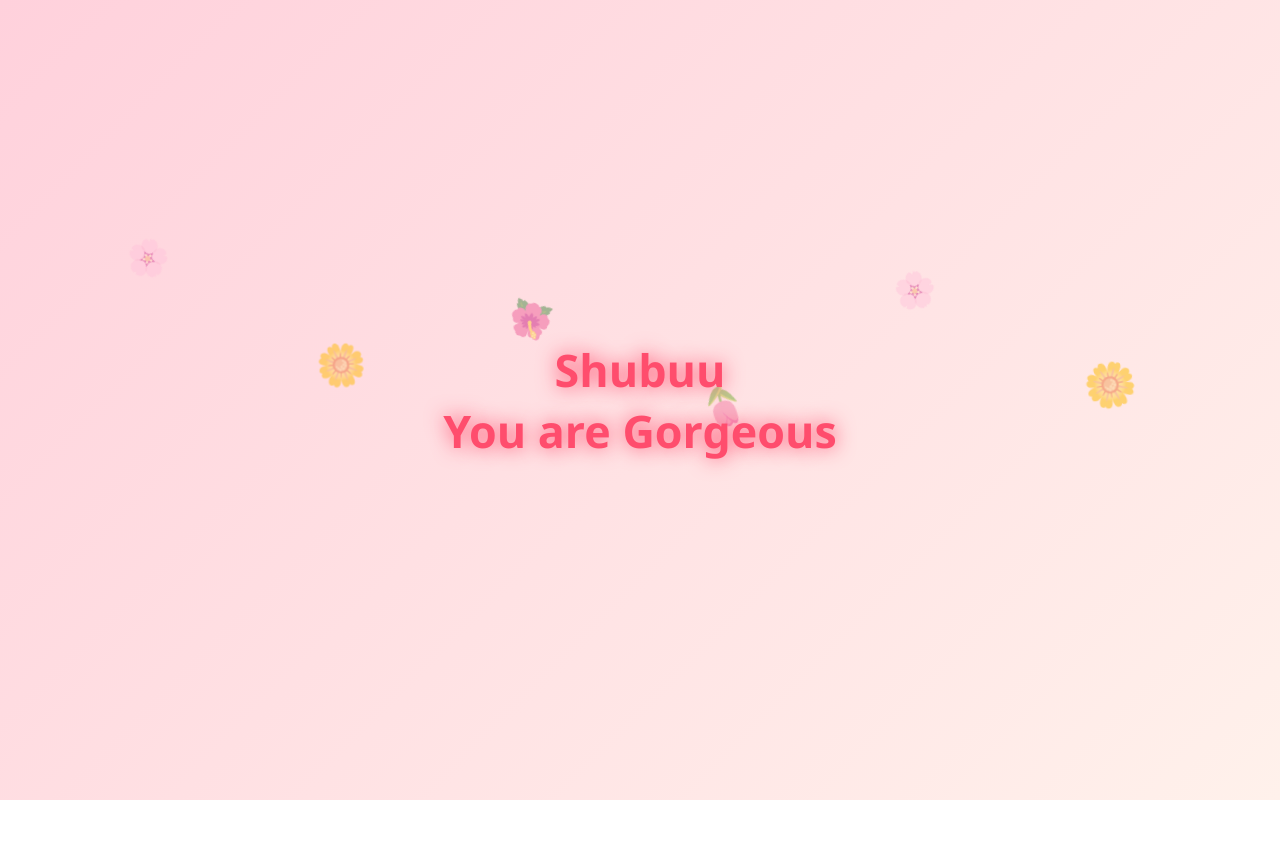
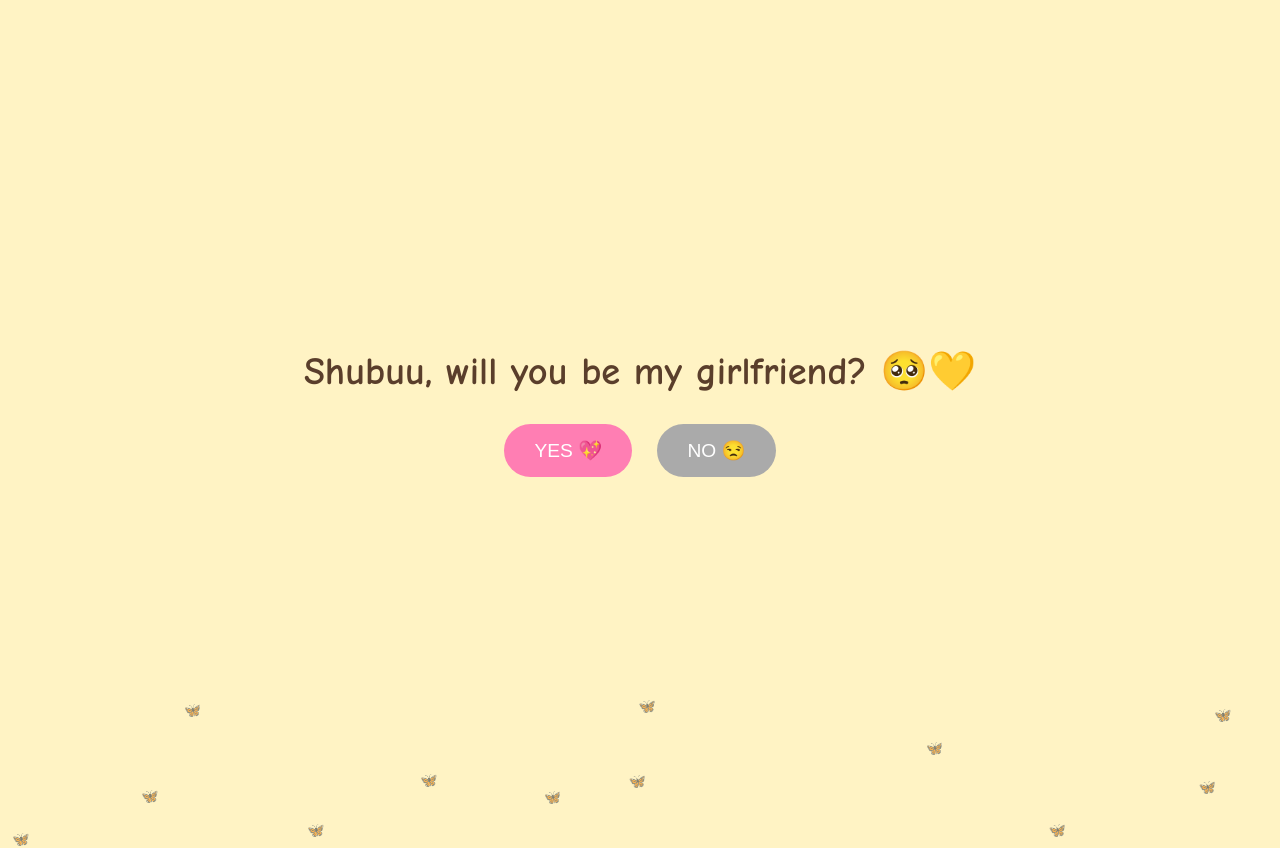
Before and after one commit to keesonpantha/subbhu, a plain HTML site: page index.html in a window 1280 px wide. Before the commit the page ends 800 px from the top, so only its background shows below. Drawn offline with Linux system fonts and the light colour scheme.

Commit message:
Update title and style for romantic theme

```diff
--- a/index.html
+++ b/index.html
@@ -2,75 +2,183 @@
 <html lang="en">
 <head>
 <meta charset="UTF-8">
-<title>Shubuu You Are Gorgeous</title>
+<title>For Shubuu 💛</title>
+
 <style>
 body {
     margin: 0;
     height: 100vh;
-    overflow: hidden;
-    background: linear-gradient(135deg, #ffd1dc, #fff1eb);
+    background: #fff3c4;
+    font-family: 'Comic Sans MS', cursive;
     display: flex;
     justify-content: center;
     align-items: center;
-    font-family: 'Segoe UI', sans-serif;
+    overflow: hidden;
+    transition: background 1s;
 }
 
-  .message {
-    position: absolute;
-    font-size: 2.8rem;
-    color: #ff4d6d;
-    font-weight: bold;
-    animation: glow 2s ease-in-out infinite;
+.container {
+    text-align: center;
     z-index: 2;
-    text-align: center;
 }
 
-  @keyframes glow {
-    0% { text-shadow: 0 0 5px #ff9aa2; }
-    50% { text-shadow: 0 0 20px #ff4d6d; }
-    100% { text-shadow: 0 0 5px #ff9aa2; }
+h1 {
+    font-size: 2.4rem;
+    margin-bottom: 30px;
+    color: #5a3e2b;
 }
 
-  .flower {
-    position: absolute;
-    bottom: -30px;
-    font-size: 28px;
-    animation: floatFlower linear infinite;
-    opacity: 0.9;
+button {
+    padding: 15px 30px;
+    font-size: 1.2rem;
+    border: none;
+    border-radius: 30px;
+    cursor: pointer;
+    transition: all 0.3s ease;
 }
 
-  @keyframes floatFlower {
-    0% {
-      transform: translateY(0) rotate(0deg) scale(1);
-      opacity: 1;
-    }
-    100% {
-      transform: translateY(-110vh) rotate(360deg) scale(1.4);
-      opacity: 0;
-    }
+#yes {
+    background: #ff7eb3;
+    color: white;
+    margin-right: 20px;
 }
 
-  /* Different flowers */
-  .flower:nth-child(2) { left: 10%; animation-duration: 8s; }
-  .flower:nth-child(3) { left: 25%; animation-duration: 10s; font-size: 34px; }
-  .flower:nth-child(4) { left: 40%; animation-duration: 9s; }
-  .flower:nth-child(5) { left: 55%; animation-duration: 11s; font-size: 32px; }
-  .flower:nth-child(6) { left: 70%; animation-duration: 8.5s; }
-  .flower:nth-child(7) { left: 85%; animation-duration: 10.5s; font-size: 36px; }
+#no {
+    background: #aaa;
+    color: white;
+}
+
+/* Butterflies */
+.butterfly {
+    position: absolute;
+    font-size: 14px;
+    animation: float 10s linear infinite;
+    opacity: 0.6;
+}
+
+@keyframes float {
+    from { transform: translateY(100vh); }
+    to { transform: translateY(-10vh); }
+}
+
+/* Hearts */
+.heart-bg {
+    position: absolute;
+    font-size: 18px;
+    animation: heartFloat 6s linear infinite;
+}
+
+@keyframes heartFloat {
+    from { transform: translateY(100vh); opacity: 1; }
+    to { transform: translateY(-10vh); opacity: 0; }
+}
+
+.big-heart {
+    font-size: 120px;
+}
+
+.heart-text {
+    font-size: 1.5rem;
+    margin-top: -20px;
+    color: #b30059;
+}
+
+/* Walking Cat */
+.cat {
+    position: absolute;
+    bottom: 20px;
+    left: -200px;
+    display: none;
+    text-align: center;
+    animation: walkIn 3s forwards;
+}
+
+.cat span {
+    font-size: 80px;
+}
+
+.cat p {
+    font-size: 18px;
+}
+
+@keyframes walkIn {
+    from { left: -200px; }
+    to { left: 50%; transform: translateX(-50%); }
+}
 </style>
 </head>
+
 <body>
 
-  <div class="message">
-    Shubuu <br>You are Gorgeous
+<!-- 🎵 Background Music -->
+<audio autoplay loop volume="0.4">
+    <source src="about-you-intro.mp3" type="audio/mpeg">
+</audio>
+
+<div class="container" id="main">
+    <h1>Shubuu, will you be my girlfriend? 🥺💛</h1>
+    <button id="yes">YES 💖</button>
+    <button id="no">NO 😒</button>
 </div>
 
-  <div class="flower">🌸</div>
-  <div class="flower">🌼</div>
-  <div class="flower">🌺</div>
-  <div class="flower">🌷</div>
-  <div class="flower">🌸</div>
-  <div class="flower">🌼</div>
+<div class="cat" id="cat">
+    <span>🐱</span>
+    <p>Shubuu, please say yes 🥺</p>
+</div>
+
+<script>
+const yesBtn = document.getElementById("yes");
+const noBtn = document.getElementById("no");
+const body = document.body;
+const main = document.getElementById("main");
+const cat = document.getElementById("cat");
+
+let scaleYes = 1;
+let scaleNo = 1;
+
+/* Butterflies */
+for (let i = 0; i < 12; i++) {
+    let b = document.createElement("div");
+    b.className = "butterfly";
+    b.innerText = "🦋";
+    b.style.left = Math.random() * 100 + "vw";
+    b.style.animationDuration = (8 + Math.random() * 5) + "s";
+    body.appendChild(b);
+}
+
+noBtn.onclick = () => {
+    scaleYes += 0.15;
+    scaleNo -= 0.1;
+
+    yesBtn.style.transform = `scale(${scaleYes})`;
+    noBtn.style.transform = `scale(${scaleNo})`;
+
+    cat.style.display = "block";
+
+    if (scaleNo <= 0.3) {
+        noBtn.style.display = "none";
+    }
+};
+
+yesBtn.onclick = () => {
+    body.style.background = "#ffc0cb";
+    main.innerHTML = `
+        <div class="big-heart">❤️</div>
+        <div class="heart-text">
+            Shubuu, I will be the best boyfriend for you 💕
+        </div>
+    `;
+
+    for (let i = 0; i < 30; i++) {
+        let h = document.createElement("div");
+        h.className = "heart-bg";
+        h.innerText = "💖";
+        h.style.left = Math.random() * 100 + "vw";
+        h.style.animationDuration = (4 + Math.random() * 4) + "s";
+        body.appendChild(h);
+    }
+};
+</script>
 
 </body>
 </html>
```
Lines whose indentation alone changed are shown as unchanged.
